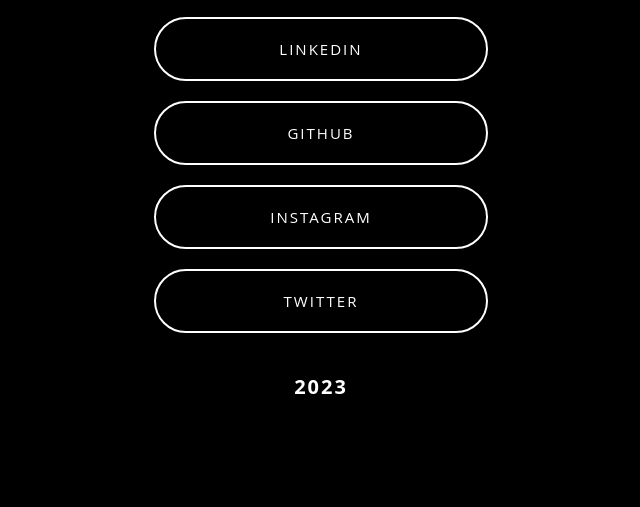
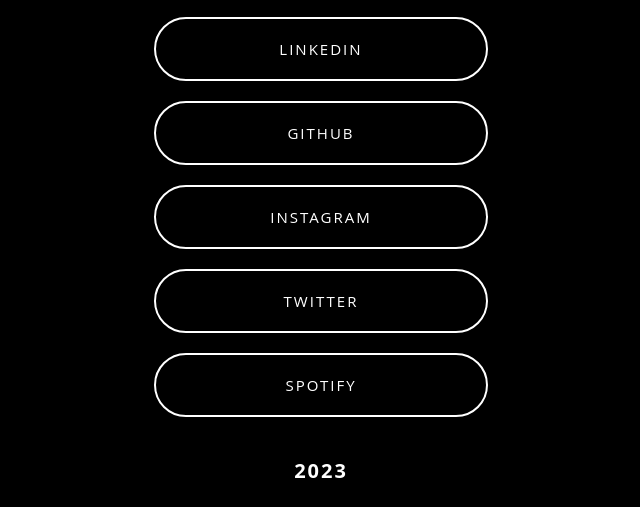
Before and after one commit to The-P-P/Linktree, a plain HTML site: page index.html in a window 1280 px wide. Shown: the part 293-800 px from the top of the page, without its empty margins (319-959 px from the left). Drawn offline with Linux system fonts and the light colour scheme.

Commit message:
Update index.html

```diff
--- a/index.html
+++ b/index.html
@@ -25,6 +25,7 @@
         <a href="https://github.com/The-P-P" class="links">GITHUB</a>
         <a href="https://www.instagram.com/thepp.amorim" class="links">INSTAGRAM</a>
         <a href="https://twitter.com/thepp_amorim" class="links">TWITTER</a>
+        <a href="https://open.spotify.com/user/ymrhtzunvxhieieu2oq0blnpj" class="links">SPOTIFY</a>
 
 
     <div class="bottom-text">2023</div>
```
